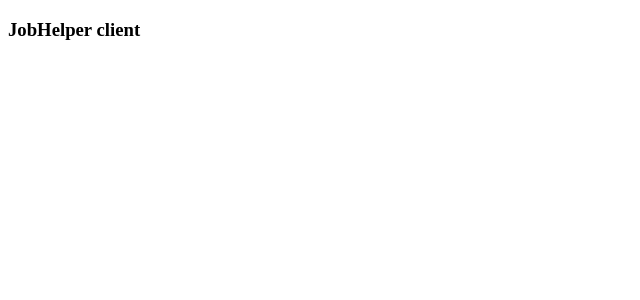
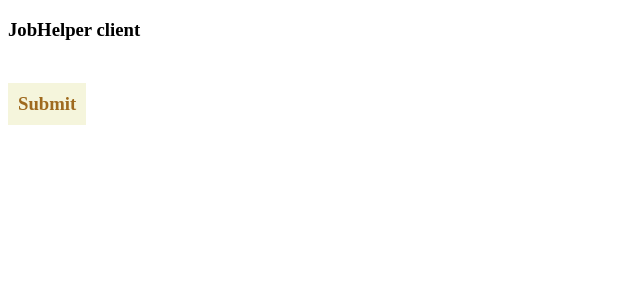
Before and after one commit to JobHelpers/jobhelper_client, a React (Create React App) app: page / in a window 1280 px wide. Shown: the top 300 px of the page, without its empty margins (0-640 px from the left). Built offline with nearby package versions, Linux system fonts and the light colour scheme.

Commit message:
test sample

```diff
--- a/package.json
+++ b/package.json
@@ -6,8 +6,10 @@
     "@testing-library/jest-dom": "^5.14.1",
     "@testing-library/react": "^13.0.0",
     "@testing-library/user-event": "^13.2.1",
+    "axios": "^0.27.2",
     "react": "^18.0.0",
     "react-dom": "^18.0.0",
+    "react-router-dom": "6",
     "react-scripts": "5.0.1",
     "web-vitals": "^2.1.0"
   },
--- a/src/App.js
+++ b/src/App.js
@@ -1,7 +1,16 @@
+import {Button} from './components/Button'
+import { useState } from "react";
+
 function App() {
+
+  const [text, setText] = useState("JobHelper client");
+
   return (
     <h3>
-      JobHelper client
+      {text}
+      <br />
+      <br />
+      <Button text={text} setText={setText} />
     </h3>
   );
 }
--- /dev/null
+++ b/src/components/Button.js
@@ -0,0 +1,8 @@
+import './style.css';
+
+export const Button = ({text, setText}) => {
+  console.log(text);
+  return (
+    <div onClick={() => setText('New description')} className="button">Submit</div>
+  );
+}
--- /dev/null
+++ b/src/components/style.css
@@ -0,0 +1,9 @@
+.button {
+  display: inline-block;
+  padding: 10px;
+  background: beige;
+  border-color: bisque;
+  color: #9f6a1e;
+  margin-top: 20px;
+  cursor: pointer;
+}
```
Also changed, not shown: 1 other file (tests, documents, lock files or other folders).
